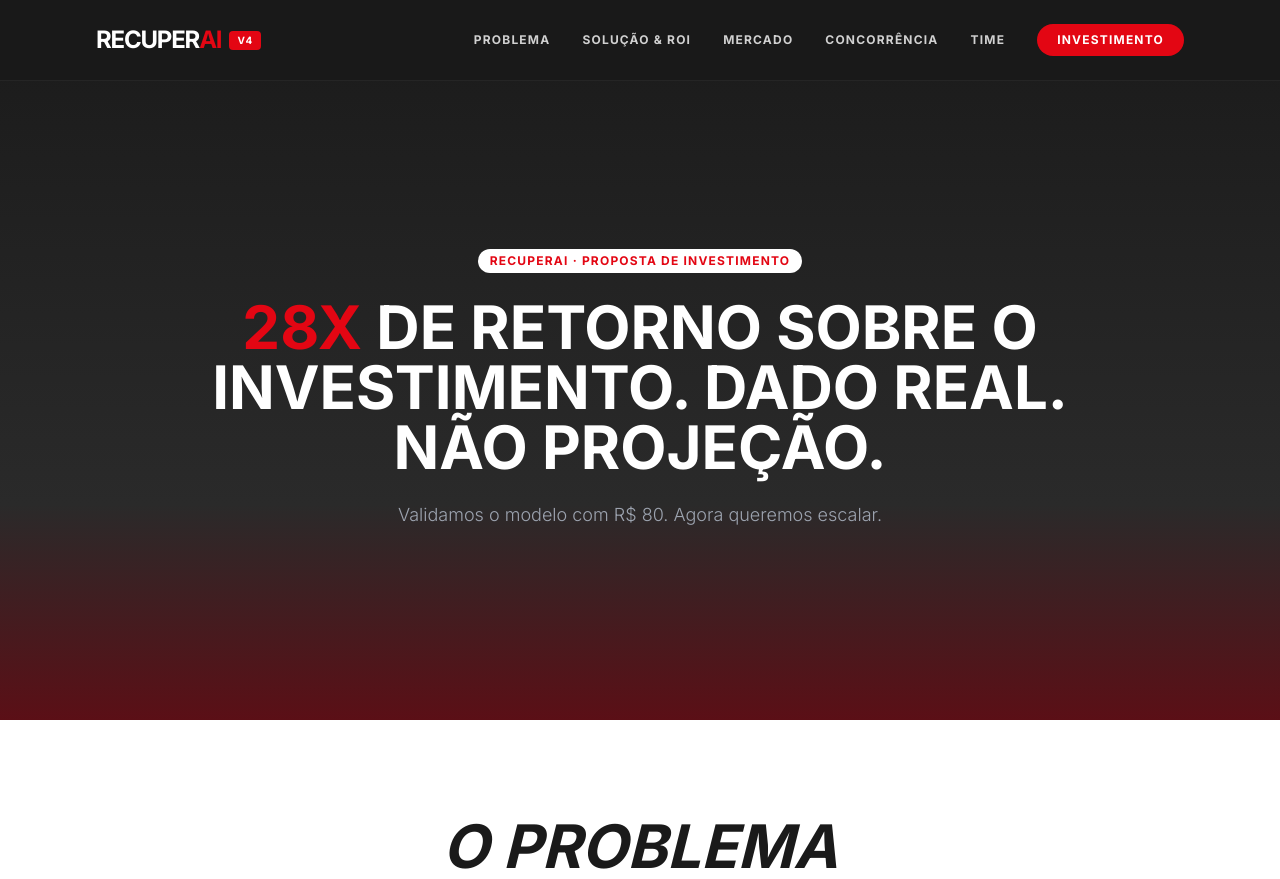
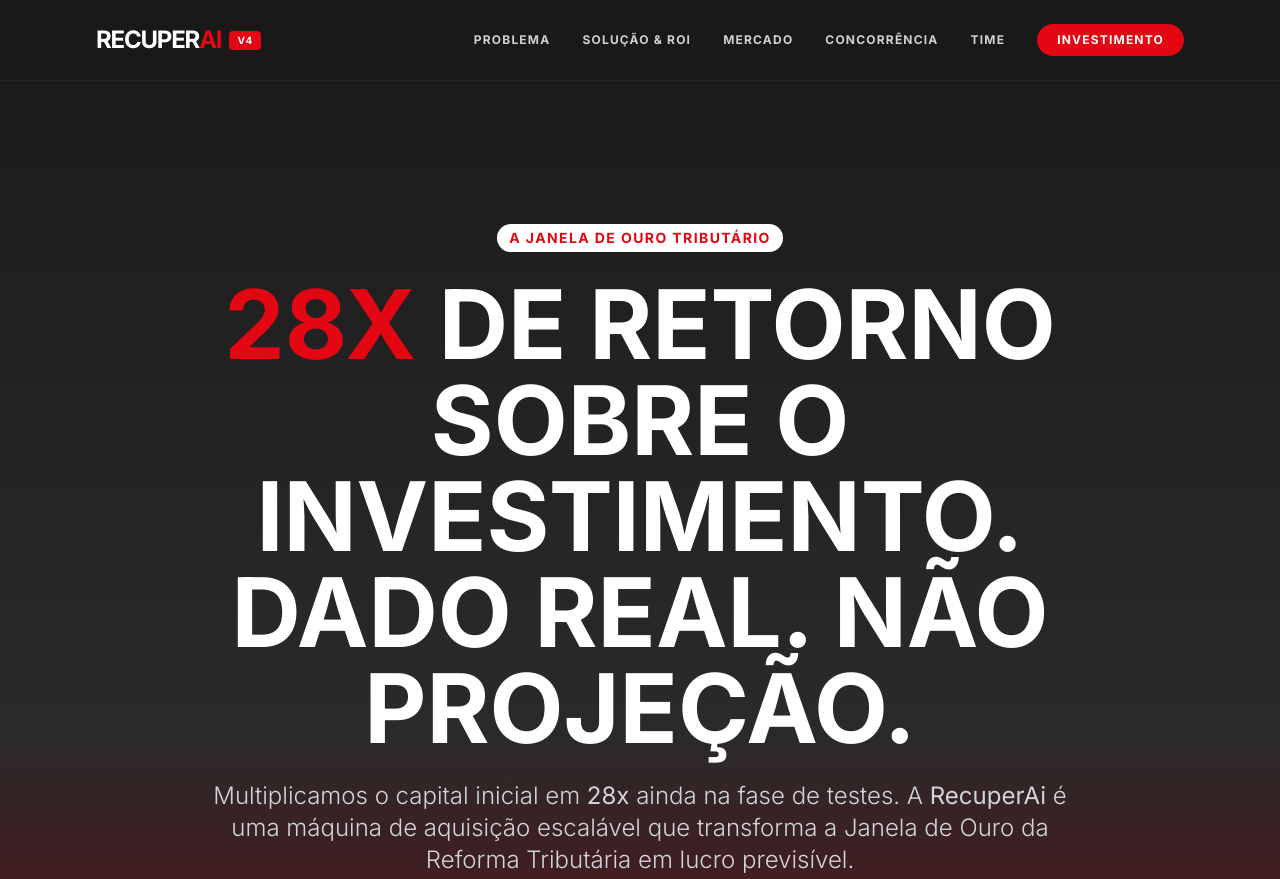
Before and after one commit to samuelsantana98/RecuperAi, a plain HTML site: page index.html in a window 1280 px wide. Shown: the top 879 px of the page. Drawn offline with nearby package versions, Linux system fonts and the light colour scheme.

Commit message:
Update index.html

```diff
--- a/index.html
+++ b/index.html
@@ -131,15 +131,15 @@
     </nav>
 
     <header class="pt-32 pb-16 md:pt-56 md:pb-32 px-4 relative overflow-hidden bg-v4-dark-gradient text-white min-h-[90vh] flex flex-col justify-center">
-    <div class="max-w-4xl mx-auto text-center fade-in w-full">
-        <div class="inline-block bg-white text-v4-red px-3 py-1 rounded-full text-xs font-black mb-6 tracking-widest uppercase">
-            RecuperAi · Proposta de Investimento
+    <div class="max-w-5xl mx-auto text-center fade-in w-full">
+        <div class="inline-block bg-white text-v4-red px-3 py-1 rounded-full text-xs md:text-sm font-black mb-6 tracking-widest uppercase">
+            A Janela de Ouro Tributário
         </div>
-        <h1 class="text-3xl md:text-5xl lg:text-6xl font-black mb-6 leading-tight">
+        <h1 class="text-4xl md:text-6xl lg:text-8xl font-black mb-6 leading-tight">
             <span class="text-v4-red">28x</span> de retorno sobre o investimento. Dado real. Não projeção.
         </h1>
-        <p class="text-base md:text-lg mb-10 max-w-2xl mx-auto font-light text-gray-400">
-            Validamos o modelo com R$ 80. Agora queremos escalar.
+        <p class="text-lg md:text-xl lg:text-2xl mb-10 max-w-4xl mx-auto font-light text-gray-300">
+            Multiplicamos o capital inicial em <strong>28x</strong> ainda na fase de testes. A <strong>RecuperAi</strong> é uma máquina de aquisição escalável que transforma a Janela de Ouro da Reforma Tributária em lucro previsível.
         </p>
     </div>
 </header>
```
